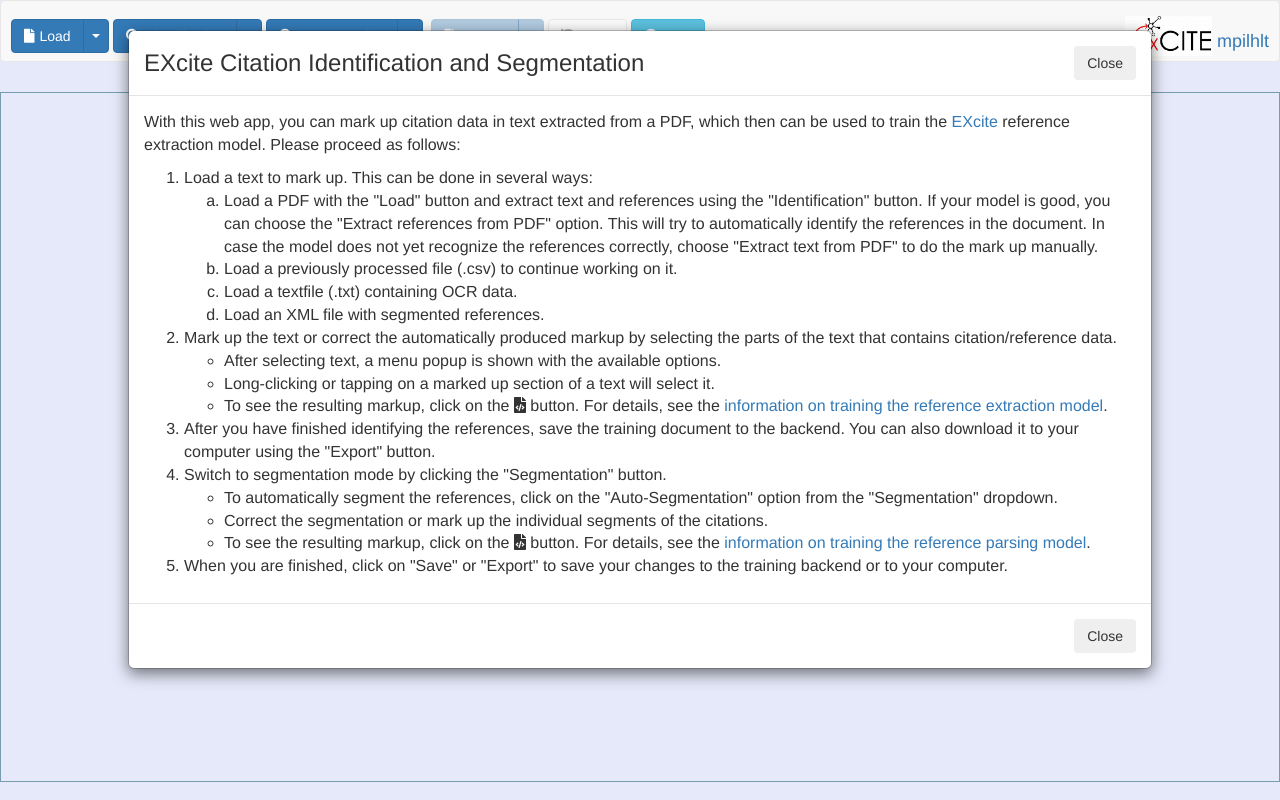
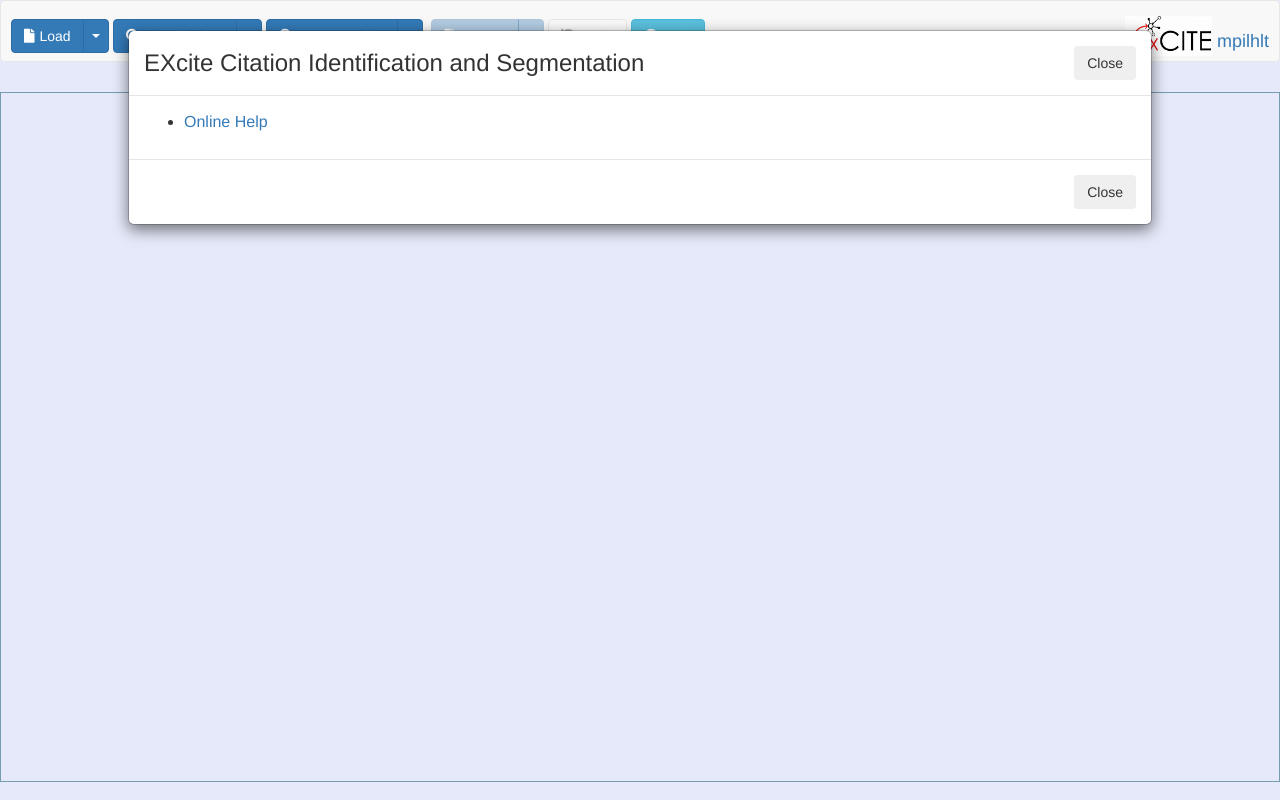
Before and after one commit to cboulanger/citext, a plain HTML site: page web/index.html in a window 1280 px wide. Drawn offline with Linux system fonts and the light colour scheme; no server answers.

Commit message:
Move help to github docs

```diff
--- a/web/index.html
+++ b/web/index.html
@@ -331,67 +331,9 @@
                 </button>
             </div>
             <div class="modal-body">
-                <p>With this web app, you can mark up citation data in text extracted from a PDF,
-                    which then can be used to train the <a href="https://excite.informatik.uni-stuttgart.de/"
-                                                           target="_blank">
-                        EXcite</a> reference extraction model. Please proceed as follows:</p>
-                <ol>
-                    <li>
-                        Load a text to mark up. This can be done in several ways:
-                        <ul style="list-style-type: lower-alpha;">
-                            <li>Load a PDF with the "Load" button and extract text and references using the
-                                "Identification" button. If your model is good, you can choose the "Extract references
-                                from PDF" option. This will try to automatically identify the references in the
-                                document.
-                                In case the model does not yet recognize the references correctly, choose "Extract text
-                                from PDF" to do the mark up manually.
-                            </li>
-                            <li>Load a previously processed file (.csv) to continue working on it.</li>
-                            <li>Load a textfile (.txt) containing OCR data.</li>
-                            <li>Load an XML file with segmented references.</li>
-                        </ul>
-                    </li>
-                    <li>
-                        Mark up the text or correct the automatically produced markup by selecting the parts of the text
-                        that contains citation/reference data.
-                        <ul>
-                            <li>After selecting text, a menu popup is shown with the available options.</li>
-                            <li>Long-clicking or tapping on a marked up section of a text will select it.</li>
-                            <li>
-                                To see the resulting markup, click on the <i class="fas fa-file-code"></i> button.
-                                For details,
-                                see the <a href="https://exparser.readthedocs.io/en/latest/ReferenceExtraction/">
-                                information on training the reference extraction model</a>.
-                            </li>
-                        </ul>
-                    </li>
-                    <li>
-                        After you have finished identifying the references, save the training document to the backend.
-                        You can also download it to your computer using the "Export" button.
-                    </li>
-                    <li>
-                        Switch to segmentation mode by clicking the "Segmentation" button.
-                        <ul>
-                            <li>
-                                To automatically segment the references, click on the
-                                "Auto-Segmentation" option from the "Segmentation" dropdown.
-                            </li>
-                            <li>
-                                Correct the segmentation or mark up the individual segments of the citations.
-                            </li>
-                            <li>
-                                To see the resulting markup, click on the <i class="fas fa-file-code"></i> button.
-                                For details,
-                                see the <a href="https://exparser.readthedocs.io/en/latest/ReferenceParsing/">
-                                information on training the reference parsing model</a>.
-                            </li>
-                        </ul>
-                    </li>
-                    <li>
-                        When you are finished, click on "Save" or "Export" to save your
-                        changes to the training backend or to your computer.
-                    </li>
-                </ol>
+               <ul>
+                   <li><a href="https://github.com/cboulanger/excite-docker/blob/main/docs/readme.md">Online Help</a></li>
+               </ul>
             </div>
             <div class="modal-footer">
                 <button type="button" class="btn btn-secondary"
```
Also changed, not shown: 1 other file.
